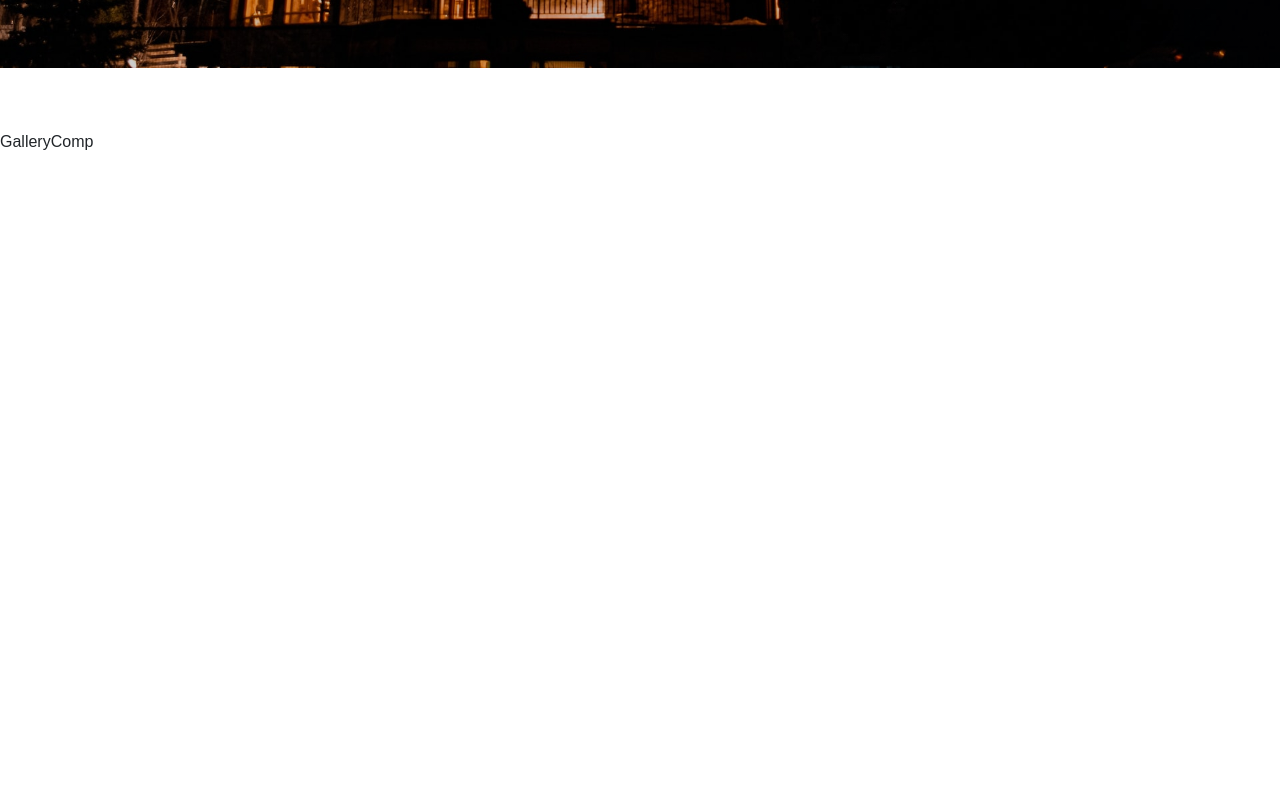
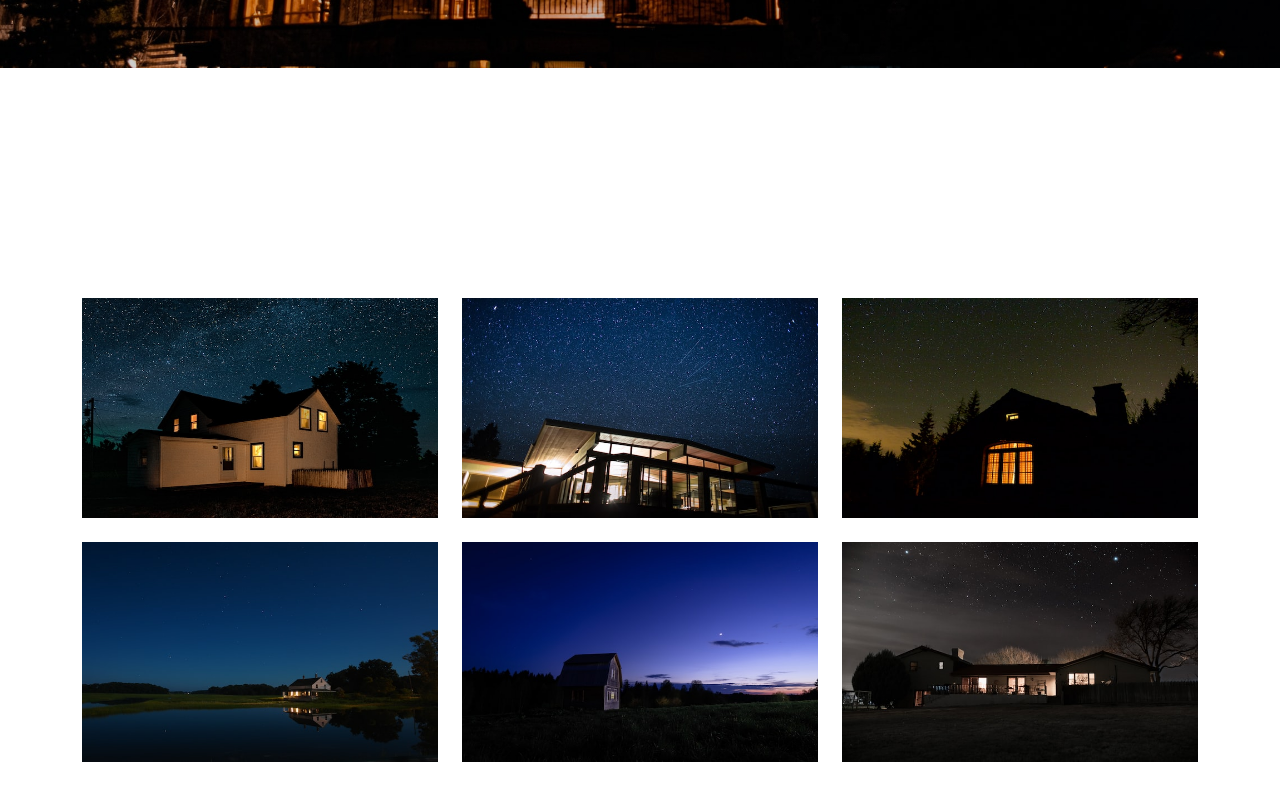
Before and after one commit to fauzarizky2/react-website, a React (Vite) app: page / in a window 1280 px wide. Shown: the part 732-1532 px from the top of the page. Built offline with nearby package versions, Linux system fonts and the light colour scheme.

Commit message:
Make GalleryComp & modified h1 and p class at HeroComp

```diff
--- a/src/components/GalleryComp.jsx
+++ b/src/components/GalleryComp.jsx
@@ -1,7 +1,39 @@
+import { Container, Row, Col } from "react-bootstrap";
+
+import Gallery1 from "../assets/img/gallery/gallery-1.jpg";
+import Gallery2 from "../assets/img/gallery/gallery-2.jpg";
+import Gallery3 from "../assets/img/gallery/gallery-3.jpg";
+import Gallery4 from "../assets/img/gallery/gallery-4.jpg";
+import Gallery5 from "../assets/img/gallery/gallery-5.jpg";
+import Gallery6 from "../assets/img/gallery/gallery-6.jpg";
+
 const GalleryComp = () => {
-    return(
-        <div className="min-vh-100">GalleryComp</div>
-    )
-}
+  return (
+    <div className="gallery min-vh-100 d-flex align-items-center justify-content-center">
+      <Container>
+        <Row className="row-cols-lg-3 row-cols-md-2 row-cols-sm-2 row-cols-1 g-4">
+          <Col>
+            <img src={Gallery1} alt="unsplash.com" className="w-100" />
+          </Col>
+          <Col>
+            <img src={Gallery2} alt="unsplash.com" className="w-100" />
+          </Col>
+          <Col>
+            <img src={Gallery3} alt="unsplash.com" className="w-100" />
+          </Col>
+          <Col>
+            <img src={Gallery4} alt="unsplash.com" className="w-100" />
+          </Col>
+          <Col>
+            <img src={Gallery5} alt="unsplash.com" className="w-100" />
+          </Col>
+          <Col>
+            <img src={Gallery6} alt="unsplash.com" className="w-100" />
+          </Col>
+        </Row>
+      </Container>
+    </div>
+  );
+};
 
-export default GalleryComp
+export default GalleryComp;
--- a/src/components/HeroComp.jsx
+++ b/src/components/HeroComp.jsx
@@ -5,9 +5,9 @@ const HeroComp = () => {
     <div className="hero min-vh-100 w-100">
       <Container>
         <Row>
-          <Col className="text-white text-center">
-            <h1>Mari Bersantai Sebentar</h1>
-            <p className="text-white-50">Lorem ipsum dolor, sit amet consectetur adipisicing elit. Possimus, sequi.</p>
+          <Col>
+            <h1 className="text-white text-center fs-1">Mari Bersantai Sebentar</h1>
+            <p className="text-white text-center text-white-50">Lorem ipsum dolor, sit amet consectetur adipisicing elit. Possimus, sequi.</p>
           </Col>
         </Row>
       </Container>
--- a/src/css/main.css
+++ b/src/css/main.css
@@ -28,3 +28,8 @@
   margin-bottom: 10px;
   font-weight: bold;
 }
+
+
+.gallery img {
+    height: 220px;
+}
```
